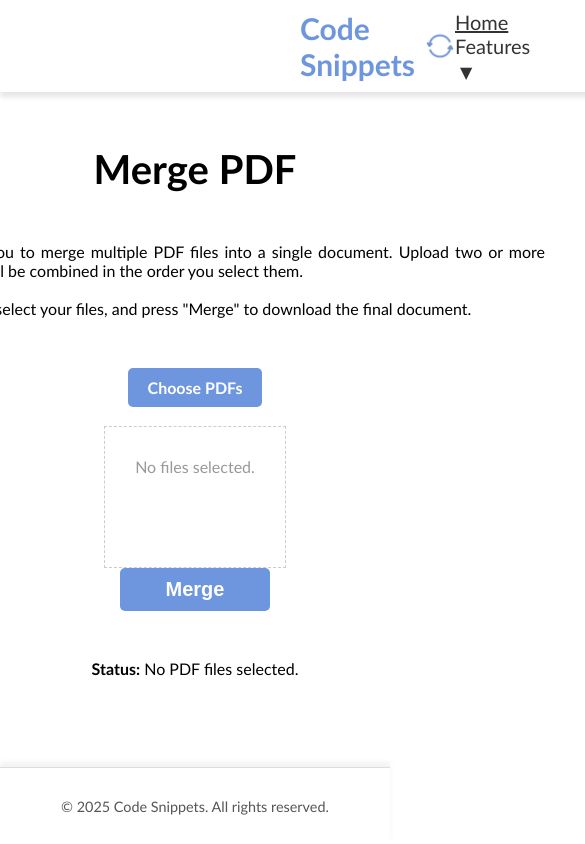
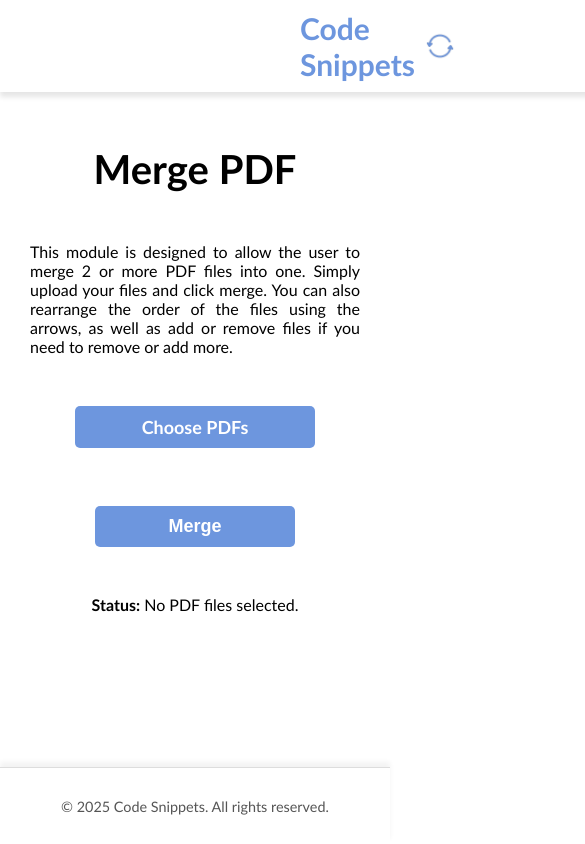
Before and after one commit to foto1864/snippets, a React (Create React App) app: page /merge in a window 390 px wide. Shown: the top 844 px of the page, 585 px wide, since content can reach past the window. Built offline with nearby package versions, Linux system fonts and the light colour scheme.

Commit message:
merge over and responsive css

```diff
--- a/src/App.js
+++ b/src/App.js
@@ -1,5 +1,5 @@
 // src/App.js
-import React from 'react';
+import React, { useState } from 'react';
 import { BrowserRouter as Router, Routes, Route, Link } from 'react-router-dom';
 import convertIcon from './assets/convert-icon.png';
 
@@ -8,9 +8,12 @@ import SplitPDF from './components/split_pdf';
 import JpgToPdf from './components/jpg_to_pdf';
 import MergePDF from './components/merge_pdf';
 
-import './App.css'
+import './App.css';
+import './components/global.css'; // assuming you have header CSS there
 
 function App() {
+  const [isMobileMenuOpen, setIsMobileMenuOpen] = useState(false);
+
   return (
     <Router>
       <div className="app-container">
@@ -19,6 +22,13 @@ function App() {
             <Link to="/" className="logo-title">Code Snippets</Link>
             <img src={convertIcon} alt="Logo" className="logo-icon" />
           </div>
+
+          <button
+            className="menu-toggle"
+            onClick={() => setIsMobileMenuOpen(!isMobileMenuOpen)}
+          >
+            ☰
+          </button>
 
           <nav className="nav-menu">
             <Link to="/" className="header-link">Home</Link>
@@ -34,8 +44,17 @@ function App() {
               </div>
             </div>
           </nav>
+        </header>
 
-        </header>
+        {/* Mobile menu */}
+        {isMobileMenuOpen && (
+          <div className="mobile-menu open">
+            <Link to="/" className="header-link" onClick={() => setIsMobileMenuOpen(false)}>Home</Link>
+            <Link to="/split" className="header-link" onClick={() => setIsMobileMenuOpen(false)}>Split PDF</Link>
+            <Link to="/convert" className="header-link" onClick={() => setIsMobileMenuOpen(false)}>JPG to PDF</Link>
+            <Link to="/merge" className="header-link" onClick={() => setIsMobileMenuOpen(false)}>Merge PDF</Link>
+          </div>
+        )}
 
         <main className="main-content" style={{ padding: '20px' }}>
           <Routes>
--- a/src/components/global.css
+++ b/src/components/global.css
@@ -132,24 +132,211 @@
 }
 
 /* Add to global.css */
-.pdf-list {
-  display: flex;
-  flex-direction: row;
-  gap: 12px;
-  overflow-x: auto;
-  padding: 10px;
-  border: 1px dashed #ccc;
-  min-height: 120px;
+.pdf-preview-container {
+  display: grid;
+  grid-template-columns: repeat(4, 120px);
+  gap: 16px;
+  margin-top: 20px;
 }
 
-.pdf-item {
-  min-width: 100px;
-  height: 120px;
-  background: #eee;
+.pdf-card {
+  word-break: break-all;
+  padding: 10px;
+  background: #f1f1f1;
+  border: 1px solid #ccc;
+  border-radius: 6px;
+  position: relative;
+  text-align: center;
+  transition: transform 0.15s ease-in-out, box-shadow 0.15s ease-in-out;
+}
+
+.pdf-card:hover {
+  transform: scale(1.05);
+  box-shadow: 0 2px 10px rgba(0,0,0,0.1);
+}
+
+.reorder-controls-horizontal {
+  display: flex;
+  justify-content: center;
+  gap: 6px;
+  margin-top: 6px;
+}
+
+.reorder-controls-horizontal button {
+  padding: 4px 8px;
+  background: #333;
+  color: white;
+  border: 1px solid #ccc;
+  border-radius: 4px;
+  font-size: 15px;
+  cursor: pointer;
+}
+
+.reorder-controls-horizontal button:hover {
+  background-color: #4e4e4e;
+}
+
+.reorder-controls-horizontal button:disabled {
+  opacity: 0.5;
+  cursor: not-allowed;
+}
+
+.remove-btn {
+  background-color: rgb(196, 71, 71);
+  color: white;
+  border: none;
+  border-radius: 2px;
+  margin-top: 5px;
+}
+
+.remove-btn:hover {
+  cursor: pointer;
+  transform: scale(1.1);
+}
+
+/* Responsive Design */
+@media (max-width: 768px) {
+  .div1 {
+    display: none;
+  }
+
+  .whole-page {
+    flex-direction: column;
+    align-items: center;
+  }
+
+  .mainframe {
+    width: 100%;
+    padding: 0 10px;
+  }
+
+  .pdf-preview-container {
+    grid-template-columns: repeat(auto-fill, minmax(140px, 1fr));
+    justify-items: center;
+  }
+
+  .pdf-card {
+    width: 100%;
+  }
+
+  .main-buttons,
+  .inner-buttons,
+  .choose-file {
+    width: 200px;
+    font-size: 18px;
+  }
+
+  .mainframe p {
+    font-size: 16px;
+    padding: 0 10px;
+  }
+}
+
+/* Header styles */.main-header {
+  display: flex;
+  justify-content: space-between;
+  align-items: center;
+  padding: 12px 20px;
+  background-color: #6d96de;
+  color: white;
+  position: sticky;
+  top: 0;
+  z-index: 1000;
+}
+
+.logo {
   display: flex;
   align-items: center;
-  justify-content: center;
-  font-size: 12px;
-  border: 1px solid #999;
-  cursor: grab;
 }
+
+.logo-title {
+  font-size: 22px;
+  font-weight: bold;
+  color: white;
+  text-decoration: none;
+  margin-right: 10px;
+}
+
+.logo-icon {
+  width: 32px;
+  height: 32px;
+}
+
+.nav-menu {
+  display: flex;
+  gap: 20px;
+}
+
+.header-link,
+.dropdown-toggle {
+  color: white;
+  text-decoration: none;
+  font-weight: bold;
+  cursor: pointer;
+}
+
+.dropdown {
+  position: relative;
+}
+
+.dropdown-menu {
+  display: none;
+  position: absolute;
+  background-color: #6d96de;
+  top: 100%;
+  left: 0;
+  min-width: 160px;
+  padding: 10px;
+  border-radius: 4px;
+  z-index: 1001;
+}
+
+.dropdown:hover .dropdown-menu {
+  display: flex;
+  flex-direction: column;
+  gap: 10px;
+}
+
+.dropdown-item {
+  color: white;
+  text-decoration: none;
+  font-weight: normal;
+}
+
+.menu-toggle {
+  display: none;
+  font-size: 24px;
+  background: none;
+  border: none;
+  color: white;
+  cursor: pointer;
+}
+
+.mobile-menu {
+  display: none;
+  flex-direction: column;
+  gap: 10px;
+  background-color: #6d96de;
+  padding: 10px 20px;
+}
+
+.mobile-menu a {
+  color: white;
+  font-weight: bold;
+  text-decoration: none;
+}
+
+/* Responsive tweaks */
+@media (max-width: 768px) {
+  .nav-menu {
+    display: none;
+  }
+
+  .menu-toggle {
+    display: block;
+  }
+
+  .mobile-menu.open {
+    display: flex;
+  }
+}
--- a/src/components/merge_pdf.js
+++ b/src/components/merge_pdf.js
@@ -1,52 +1,48 @@
-import React, { useState } from 'react';
+import React, { useState, useEffect } from 'react';
 import { PDFDocument } from 'pdf-lib';
+import { DragDropContext, Droppable, Draggable } from 'react-beautiful-dnd';
 import './global.css';
 
-import { DragDropContext, Droppable, Draggable } from 'react-beautiful-dnd';
+export default function MergePDF() {
 
-export default function MergePDF() {
+  const [isClient, setIsClient] = useState(false);
+
+  useEffect(() => {
+    setIsClient(true);
+  }, []);
+
   const [pdfFiles, setPdfFiles] = useState([]);
   const [status, setStatus] = useState("No PDF files selected.");
   const [downloadUrl, setDownloadUrl] = useState(null);
 
   const handleFileSelect = async (e) => {
-    const files = Array.from(e.target.files).filter(f => f.type === "application/pdf");
-    const filesWithId = files.map((file, index) => ({
+    const newFiles = Array.from(e.target.files).filter(f => f.type === "application/pdf");
+    if (newFiles.length === 0) return;
+
+    const updatedFiles = [...pdfFiles, ...newFiles.map((file, index) => ({
+      id: `${Date.now()}-${index}`,
       file,
-      name: file.name,
-      id: crypto.randomUUID?.() || `${file.name}-${index}-${performance.now()}`
-    }));
+    }))];
 
-    if (filesWithId.length === 0) {
-      setStatus("No valid PDF files selected.");
-      setPdfFiles([]);
-      setDownloadUrl(null);
-      return;
-    }
-
-    setPdfFiles(filesWithId);
-    setStatus(`${filesWithId.length} PDF(s) loaded.`);
+    setPdfFiles(updatedFiles);
+    setStatus(`${updatedFiles.length} PDF(s) loaded.`);
     setDownloadUrl(null);
   };
 
-
-  const onDragEnd = (result) => {
-    if (!result.destination) return;
-    const newList = Array.from(pdfFiles);
-    const [moved] = newList.splice(result.source.index, 1);
-    newList.splice(result.destination.index, 0, moved);
-    setPdfFiles(newList);
+  const handleRemove = (id) => {
+    const updatedFiles = pdfFiles.filter(f => f.id !== id);
+    setPdfFiles(updatedFiles);
+    setStatus(`${updatedFiles.length} PDF(s) loaded.`);
+    setDownloadUrl(null);
   };
 
-
   const handleMerge = async () => {
-    if (pdfFiles.length === 0) {
+    if (pdfFiles.length < 2) {
       setStatus("Please select at least two PDFs.");
       return;
     }
 
     setStatus("Merging...");
-
     const mergedPdf = await PDFDocument.create();
 
     for (const { file } of pdfFiles) {
@@ -56,13 +52,20 @@ export default function MergePDF() {
       copiedPages.forEach(page => mergedPdf.addPage(page));
     }
 
-
     const pdfBytes = await mergedPdf.save();
     const blob = new Blob([pdfBytes], { type: "application/pdf" });
     const url = URL.createObjectURL(blob);
 
     setDownloadUrl(url);
     setStatus("Merge complete.");
+  };
+
+  const onDragEnd = (result) => {
+    if (!result.destination) return;
+    const items = Array.from(pdfFiles);
+    const [reorderedItem] = items.splice(result.source.index, 1);
+    items.splice(result.destination.index, 0, reorderedItem);
+    setPdfFiles(items);
   };
 
   return (
@@ -73,10 +76,9 @@ export default function MergePDF() {
         <h2>Merge PDF</h2>
 
         <p className="inner-paragraph">
-          This module allows you to merge multiple PDF files into a single document.
-          Upload two or more PDF files, and they will be combined in the order you select them.
-          <br /><br />
-          Click "Choose PDFs", select your files, and press "Merge" to download the final document.
+          This module is designed to allow the user to merge 2 or more PDF files into one. Simply upload your files and click
+          merge. You can also rearrange the order of the files using the arrows, as well as add or remove files if you need to
+          remove or add more.
         </p>
 
         <div className="file-upload">
@@ -92,53 +94,53 @@ export default function MergePDF() {
         </div>
 
         <br />
+        <div className="pdf-preview-container">
+          {pdfFiles.map((item, index) => (
+            <div key={item.id} className="pdf-card">
+              <span>{item.file.name}</span>
 
-        <DragDropContext onDragEnd={onDragEnd}>
-          <Droppable droppableId="pdfList" direction="horizontal">
-            {(provided) => (
-              <div
-                className="pdf-list"
-                {...provided.droppableProps}
-                ref={provided.innerRef}
-              >
-                {pdfFiles.length > 0 ? (
-                  pdfFiles.map((pdf, index) => (
-                    <Draggable key={pdf.id} draggableId={pdf.id} index={index}>
-                      {(provided) => (
-                        <div
-                          className="pdf-item"
-                          ref={provided.innerRef}
-                          {...provided.draggableProps}
-                          {...provided.dragHandleProps}
-                        >
-                          {pdf.name}
-                        </div>
-                      )}
-                    </Draggable>
-                  ))
-                ) : (
-                  <div style={{ padding: '20px', color: '#999' }}>No files selected.</div>
-                )}
-                {provided.placeholder}
+              <div className="reorder-controls-horizontal">
+                <button
+                  onClick={() => {
+                    if (index > 0) {
+                      const newFiles = [...pdfFiles];
+                      [newFiles[index - 1], newFiles[index]] = [newFiles[index], newFiles[index - 1]];
+                      setPdfFiles(newFiles);
+                    }
+                  }}
+                  disabled={index === 0}
+                >
+                  ←
+                </button>
+                <button
+                  onClick={() => {
+                    if (index < pdfFiles.length - 1) {
+                      const newFiles = [...pdfFiles];
+                      [newFiles[index], newFiles[index + 1]] = [newFiles[index + 1], newFiles[index]];
+                      setPdfFiles(newFiles);
+                    }
+                  }}
+                  disabled={index === pdfFiles.length - 1}
+                >
+                  →
+                </button>
               </div>
-            )}
-          </Droppable>
-        </DragDropContext>
+
+              <button className="remove-btn" onClick={() => handleRemove(item.id)}>X</button>
+            </div>
+          ))}
+        </div>
 
 
-
-
+        <br />
         <button className="inner-buttons" onClick={handleMerge}>Merge</button><br /><br />
-
         <div><strong>Status:</strong> {status}</div><br />
 
         {downloadUrl && (
           <div>
             <strong className="leave-space">Download:</strong><br />
             <ul>
-                <li>
-                    <a className="download-files" href={downloadUrl} download="merged.pdf">merged.pdf</a>
-                </li>
+              <li><a className="download-files" href={downloadUrl} download="merged.pdf">merged.pdf</a></li>
             </ul>
           </div>
         )}
```
Also changed, not shown: src/components/DragTest.js (added, +64 -0 lines).
